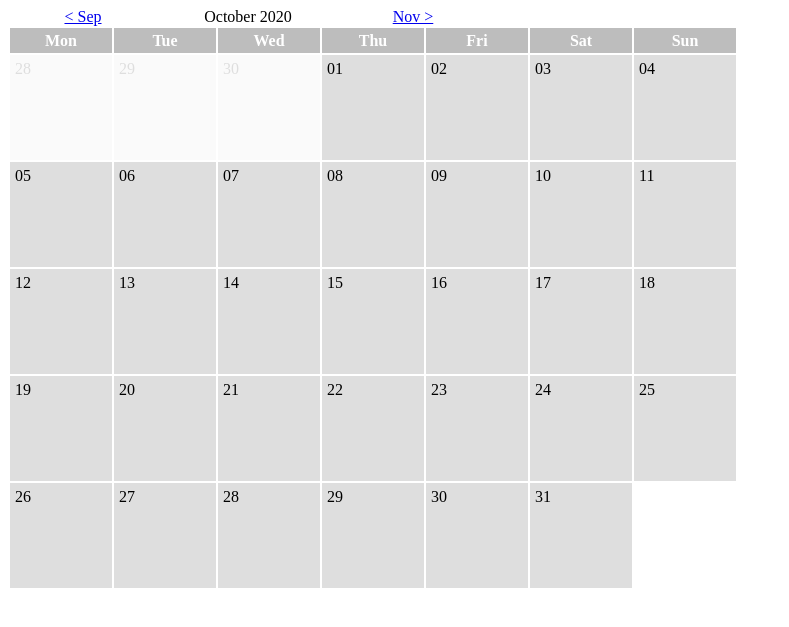
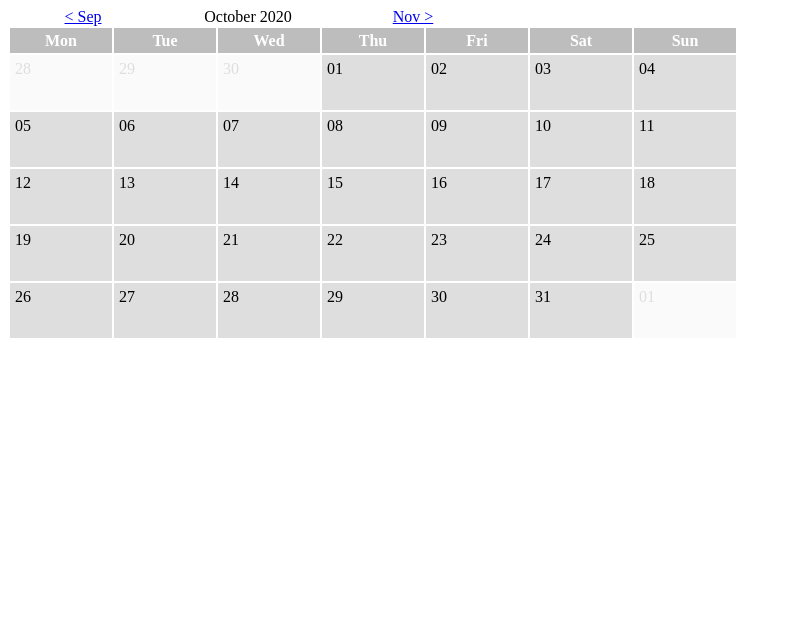
Before and after one commit to sandervspl/barbershop-jeroen-website-CLE2, a PHP site: page /kalender.php?month=10&year=2020 in a window 1280 px wide. Shown: the top 627 px of the page, without its empty margins (0-789 px from the left). Run offline with PHP 8.4, Linux system fonts and the light colour scheme.

Commit message:
23
- added days of the next month to fill up our calendar nicely
- some cleanup
- properly closing last table row

```diff
--- a/style/style.css
+++ b/style/style.css
@@ -58,7 +58,7 @@ td {
 
 .calendardate {
     width: inherit;
-    height: 95px;
+    height: 45px;
     background-color: #dedede;
 }
 
@@ -72,15 +72,15 @@ td {
         text-align: left;
     }
 
-.kalenderdateblocked {
+.calendardateblocked {
     width: inherit;
-    height: 95px;
+    height: 45px;
     background-color: #fafafa;
     color: #dedede;
 }
 
 .calendardate,
-.kalenderdateblocked {
+.calendardateblocked {
         padding: 5px;
         vertical-align: top;
         text-align: left;
```
Also changed, not shown: kalender.php (+26 -15 lines).
